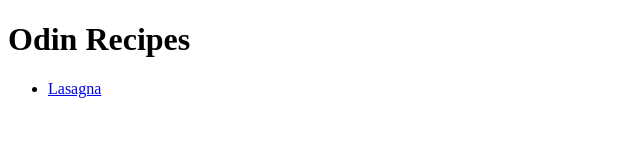
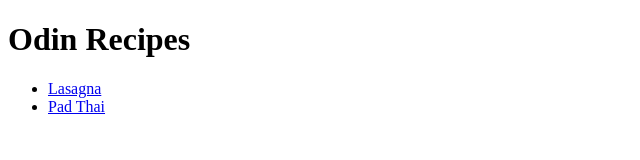
Before and after one commit to Halakaj/odin-recipes, a plain HTML site: page index.html in a window 1280 px wide. Shown: the full height of the page, 0-640 px from the left. Drawn offline with Linux system fonts and the light colour scheme.

Commit message:
Fixed index.html being out of date from previous git commit

```diff
--- a/index.html
+++ b/index.html
@@ -9,7 +9,7 @@
     <h1>Odin Recipes</h1>
     <ul>
         <li><a href="recipes/lasagna.html">Lasagna</a></li>
-
+        <li><a href="recipes/pad_thai.html">Pad Thai</a></li>
     </ul>
 
 </body>
```
